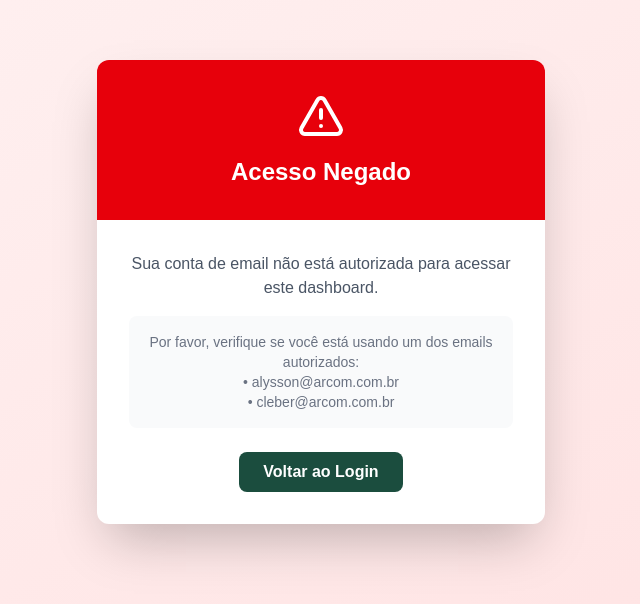
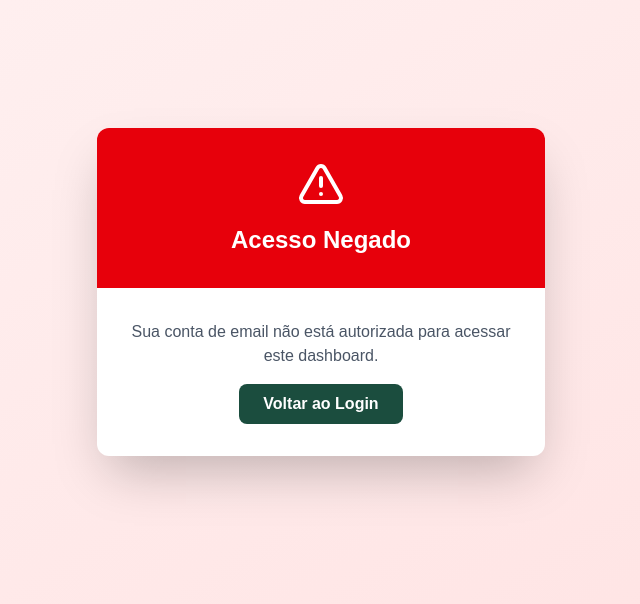
Before and after one commit to alyssonmyller/dasharcom, a Next.js app: page /auth/error in a window 1280 px wide. Shown: the part 108-712 px from the top of the page, without its empty margins (319-959 px from the left). Built offline with nearby package versions, Linux system fonts and the light colour scheme.

Commit message:
retirando emails

```diff
--- a/app/auth/error/page.tsx
+++ b/app/auth/error/page.tsx
@@ -19,14 +19,6 @@ export default function AuthError() {
             Sua conta de email não está autorizada para acessar este dashboard.
           </p>
 
-          <p className="text-sm text-gray-500 mb-6 bg-gray-50 p-4 rounded-lg">
-            Por favor, verifique se você está usando um dos emails autorizados:
-            <br />
-            • alysson@arcom.com.br
-            <br />
-            • cleber@arcom.com.br
-          </p>
-
           <Link
             href="/auth/signin"
             className="inline-block bg-[#1B4D3E] hover:bg-[#0f2f26] text-white font-bold py-2 px-6 rounded-lg transition-all"
```
